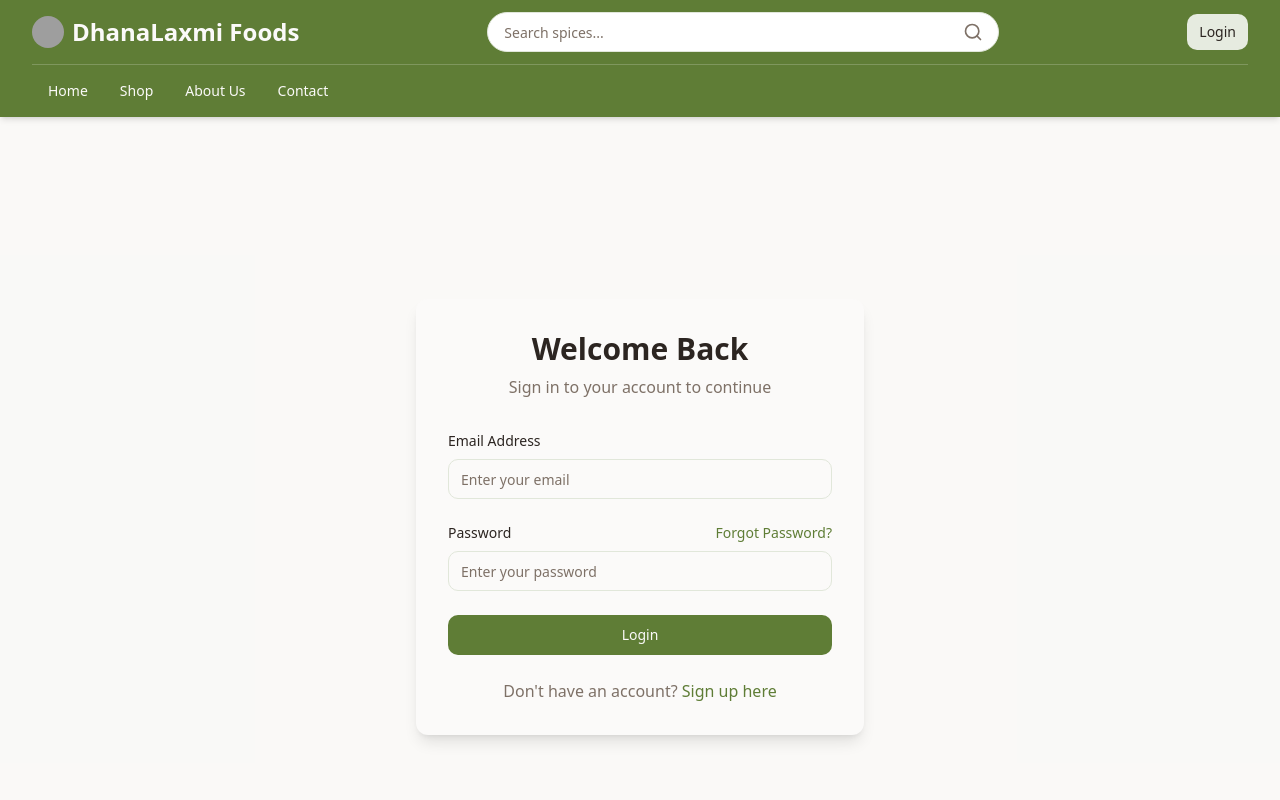
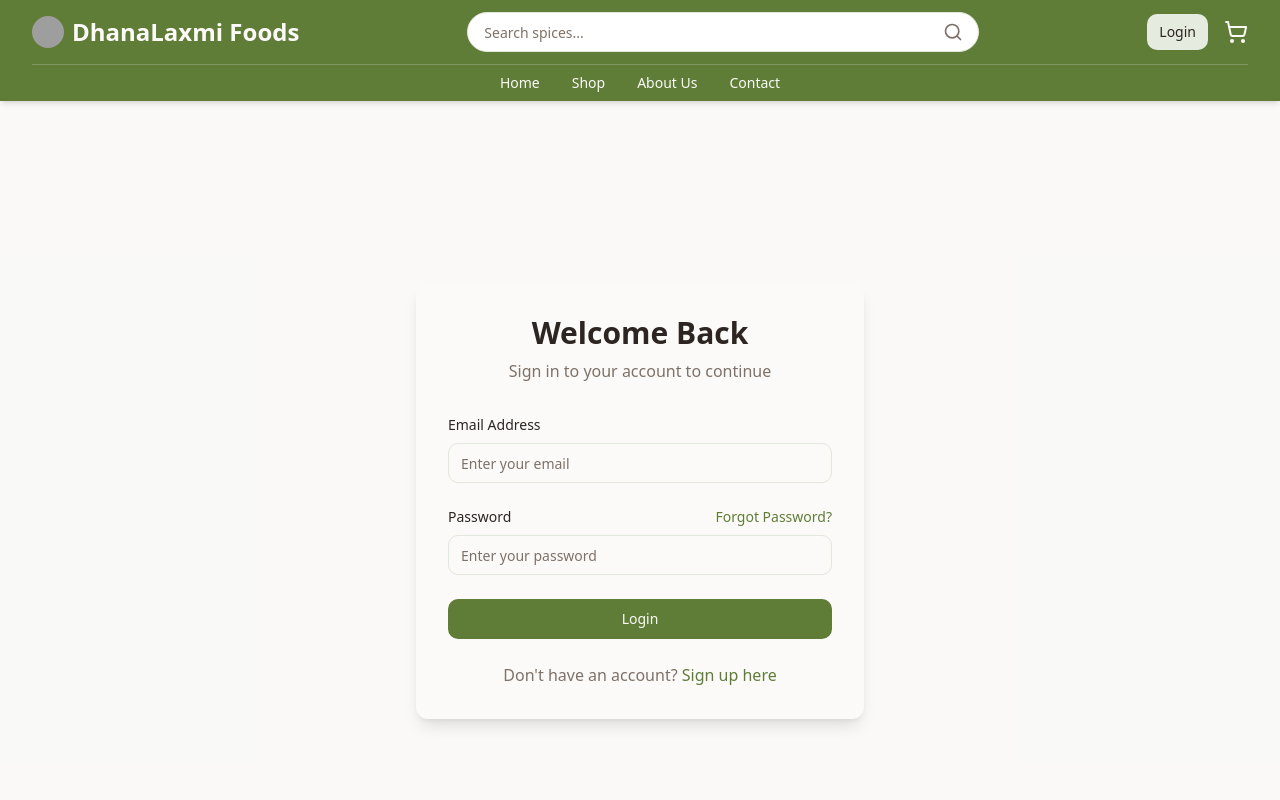
Before and after one commit to Vannalasai/dhanalaxmi-frontend, a React (Vite) app: page /login in a window 1280 px wide. Shown: the top 800 px of the page. Built offline with nearby package versions, Linux system fonts and the light colour scheme; grey boxes are pictures that could not be loaded.

Commit message:
cart commit

```diff
--- a/src/components/SpiceHeader.tsx
+++ b/src/components/SpiceHeader.tsx
@@ -137,18 +137,16 @@ const SpiceHeader: React.FC = () => {
           </div>
 
           {/* Right-side Icons */}
-          <div className="flex items-center space-x-2">
+          <div className="flex items-center space-x-2 sm:space-x-4">
+            {/* Desktop Icons */}
             <div className="hidden md:flex items-center space-x-4">
               {isAuthenticated ? (
                 <>
                   <Link to="/wishlist" className="relative">
                     <Heart className="h-6 w-6" />
-                  </Link>
-                  <Link to="/cart" className="relative">
-                    <ShoppingCart className="h-6 w-6" />
-                    {itemCount > 0 && (
+                    {wishlistItems.length > 0 && (
                       <span className="absolute -top-2 -right-2 bg-secondary text-secondary-foreground text-xs rounded-full h-5 w-5 flex items-center justify-center font-semibold">
-                        {itemCount}
+                        {wishlistItems.length}
                       </span>
                     )}
                   </Link>
@@ -196,6 +194,16 @@ const SpiceHeader: React.FC = () => {
                 </Link>
               )}
             </div>
+
+            {/* Cart Icon (Visible on all screen sizes) */}
+            <Link to="/cart" className="relative">
+              <ShoppingCart className="h-6 w-6" />
+              {itemCount > 0 && (
+                <span className="absolute -top-2 -right-2 bg-secondary text-secondary-foreground text-xs rounded-full h-5 w-5 flex items-center justify-center font-semibold">
+                  {itemCount}
+                </span>
+              )}
+            </Link>
 
             {/* Mobile Icons */}
             <Button
@@ -245,12 +253,12 @@ const SpiceHeader: React.FC = () => {
         )}
 
         {/* Desktop Navigation Links (second row) */}
-        <nav className="hidden md:flex justify-start space-x-8 py-4 px-4 border-t border-white/20">
+        <nav className="hidden md:flex items-center justify-center space-x-8 py-2 border-t border-white/20">
           {mainNavLinks.map((link) => (
             <Link
               key={link.href}
               to={link.href}
-              className="hover:text-secondary transition-colors text-sm lg:text-md font-medium"
+              className="hover:text-secondary transition-colors text-sm font-medium"
             >
               {link.label}
             </Link>
```
